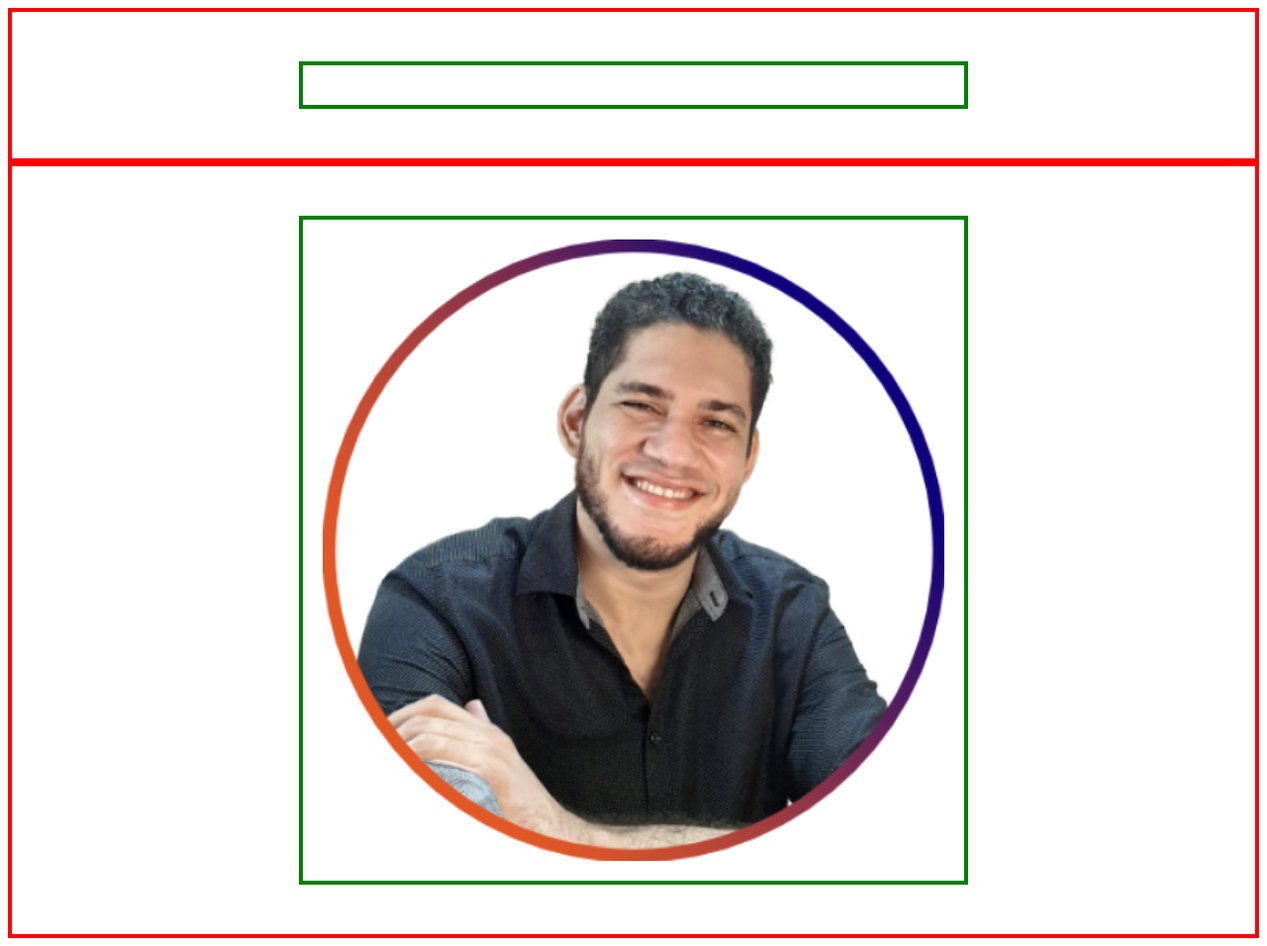
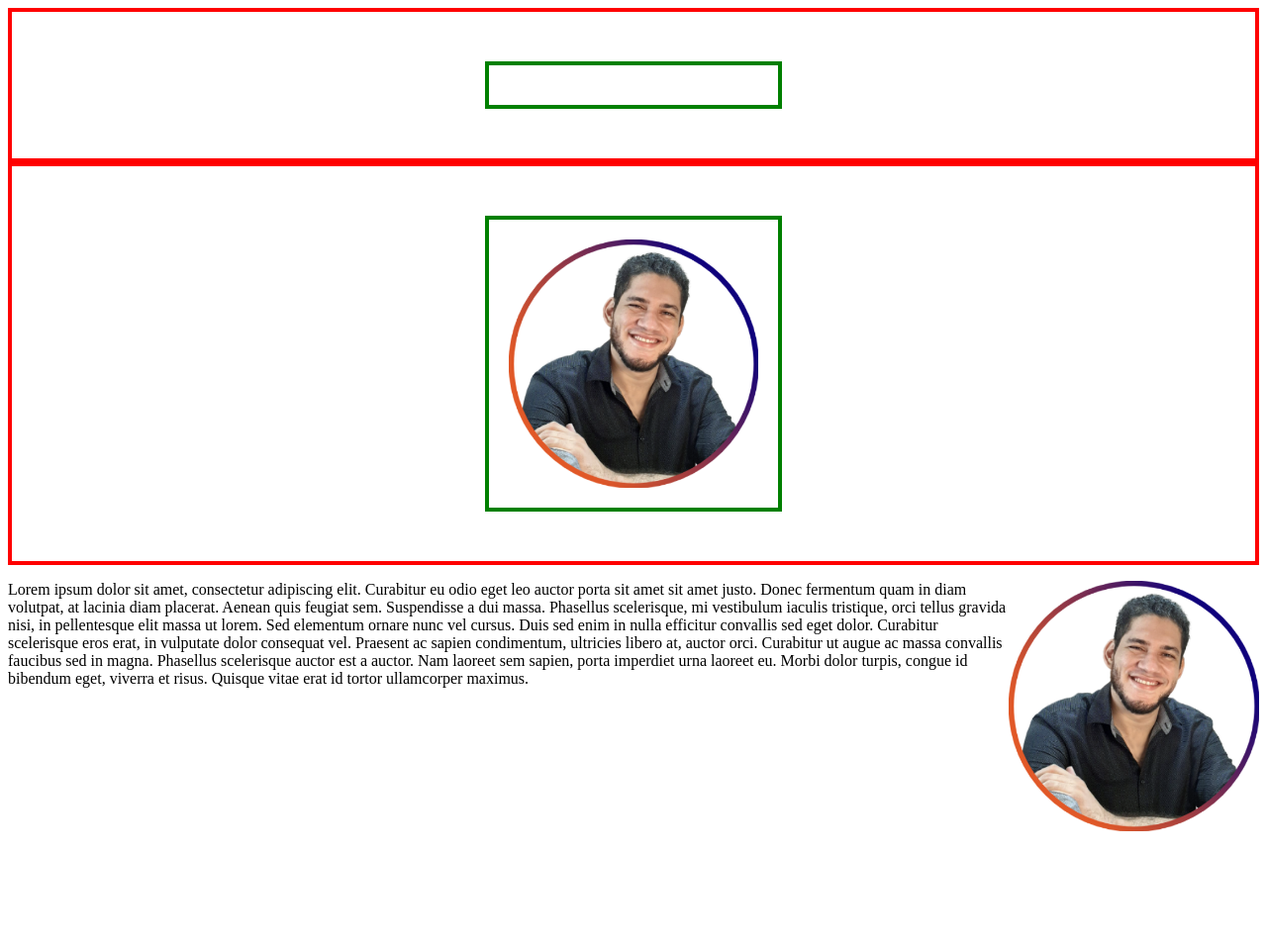
Before and after one commit to WinserEX/MetaFrontEnd, a plain HTML site: page styles/styling.html in a window 1280 px wide. Shown: the whole page at 99% size. After the commit the page ends 840 px from the top, so only its background shows below. Drawn offline with Linux system fonts and the light colour scheme.

Commit message:
Will add html element float functionality

```diff
--- a/styles/styles.css
+++ b/styles/styles.css
@@ -5,7 +5,7 @@
 
   .child {
     display: block;
-    width: 50%;
+    width: 20%;
     padding: 20px;
     border: 4px solid green;
     margin-left: auto;
@@ -13,3 +13,8 @@
     margin-top: 50px;
     margin-bottom: 50px;
   }
+
+  .child2 {
+    width: 20%;
+    float: right;
+  }
--- a/styles/styling.html
+++ b/styles/styling.html
@@ -17,6 +17,13 @@
             <img src="./assets/winser.png" class="child">
         </div>
 
+        <div class="parent2">
+            <img src="./assets/winser.png" class="child2">
+            <p>
+                Lorem ipsum dolor sit amet, consectetur adipiscing elit. Curabitur eu odio eget leo auctor porta sit amet sit amet justo. Donec fermentum quam in diam volutpat, at lacinia diam placerat. Aenean quis feugiat sem. Suspendisse a dui massa. Phasellus scelerisque, mi vestibulum iaculis tristique, orci tellus gravida nisi, in pellentesque elit massa ut lorem. Sed elementum ornare nunc vel cursus. Duis sed enim in nulla efficitur convallis sed eget dolor. Curabitur scelerisque eros erat, in vulputate dolor consequat vel. Praesent ac sapien condimentum, ultricies libero at, auctor orci. Curabitur ut augue ac massa convallis faucibus sed in magna. Phasellus scelerisque auctor est a auctor. Nam laoreet sem sapien, porta imperdiet urna laoreet eu. Morbi dolor turpis, congue id bibendum eget, viverra et risus. Quisque vitae erat id tortor ullamcorper maximus.
+            </p>
+        </div>
+
         <script src="styles.js"></script>
     </body>
 </html>
```
